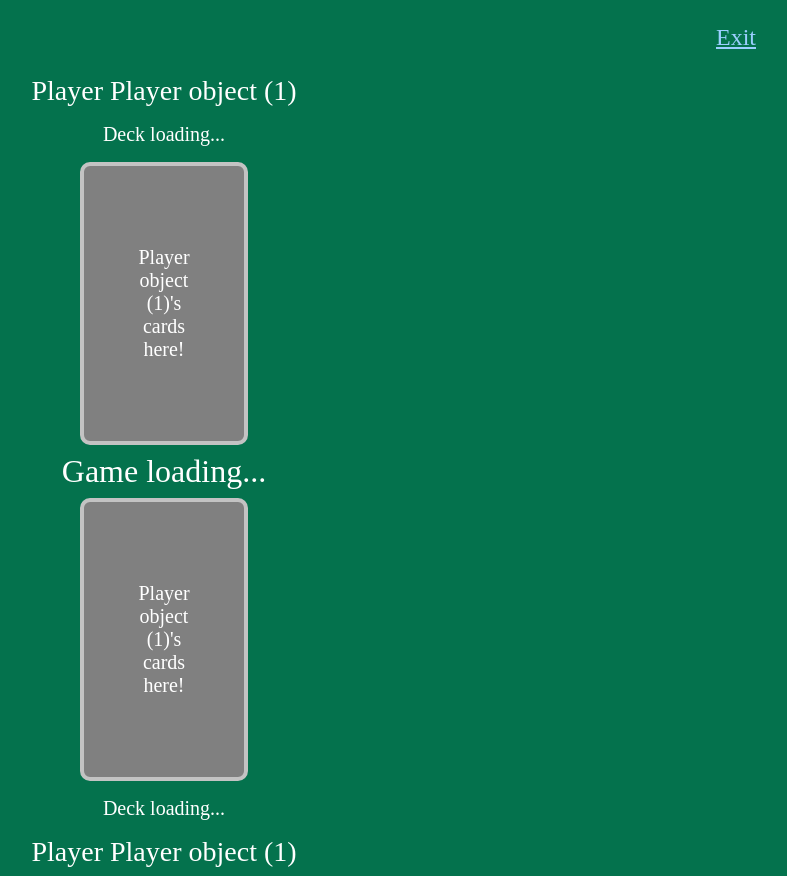
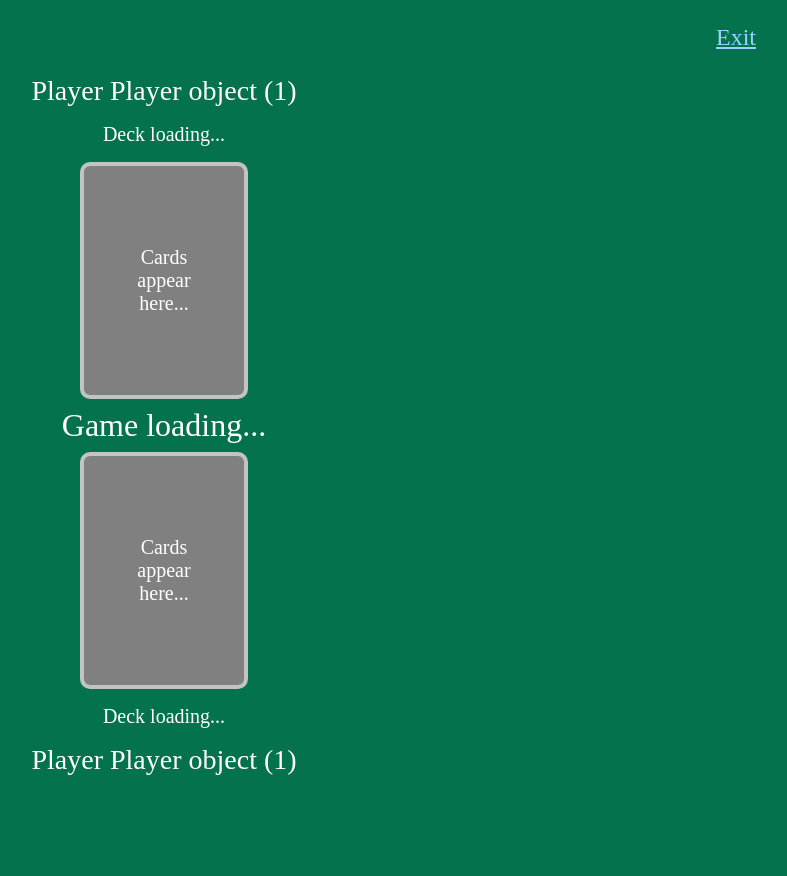
Before and after one commit to sdai-andrew/war-game, a Django app: template wargame/templates/wargame/game.html in a window 1280 px wide. Shown: the whole page, without its empty margins (476-1263 px from the left). After the commit the page ends 775 px from the top, so only its background shows below. Run offline with Django 4.2, Linux system fonts and the light colour scheme; the template is opened without the code that fills it: values that come from a table or form of the project are taken from there, others are empty; tables that the repository leaves empty hold one stand-in row (values such as "Sample post"); parts of the project's set-up code (start-up, migrations or seed data) failed here and were passed over.

Commit message:
New card temp message

```diff
--- a/wargame/templates/wargame/game.html
+++ b/wargame/templates/wargame/game.html
@@ -7,9 +7,9 @@
     <div id="game-div">
         <p>Player {{ player2 }}</p>
         <div id="player-2-deck-div" class="deck-div">Deck loading...</div>
-        <div id="player-2-play-div" class="play-div">{{ player2 }}'s cards here!</div>
+        <div id="player-2-play-div" class="play-div">Cards appear here...</div>
         <div id="status-div">Game loading...</div>
-        <div id="player-1-play-div" class="play-div">{{ player1 }}'s cards here!</div>
+        <div id="player-1-play-div" class="play-div">Cards appear here...</div>
         <div id="player-1-deck-div" class="deck-div">Deck loading...</div>
         <p>Player {{ player1 }}</p>
     </div>
```
